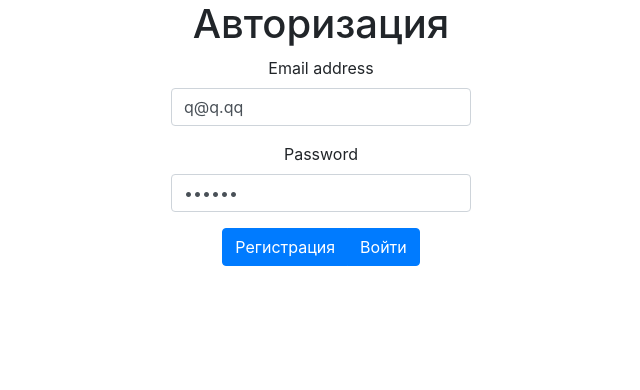
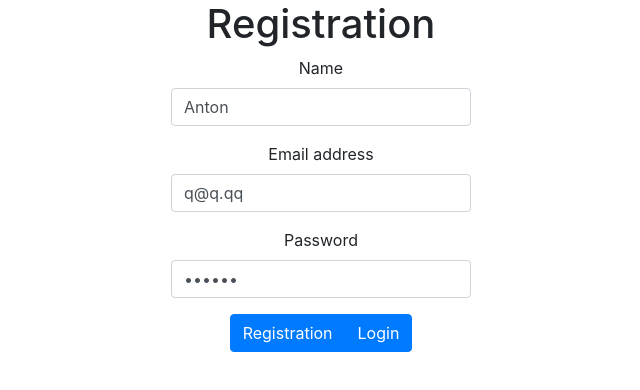
Before and after one commit to Pryadkin/MoviesSearchWithAuth_React_Redux_NodeJs, a React (Create React App) app in the folder client/: page / in a window 1280 px wide. Shown: the top 390 px of the page, without its empty margins (319-959 px from the left). Built offline with nearby package versions, Linux system fonts and the light colour scheme.

Commit message:
create Login and Registration components, add input name in form

```diff
--- a/client/src/pages/AuthPage.js
+++ /dev/null
@@ -1,98 +0,0 @@
-import React, { useState, useEffect, useContext } from 'react';
-import { useHttp } from '../hooks/http.hook';
-import { useMessage } from '../hooks/message.hook';
-import { AuthContext } from '../context/AuthContext';
-
-import Form from 'react-bootstrap/Form';
-import { Button, ButtonGroup } from 'react-bootstrap';
-
-export const AuthPage = () => {
-  const auth = useContext(AuthContext);
-  const message = useMessage();
-  const { loading, request, error, clearError } = useHttp();
-  const [form, setForm] = useState({
-    email: 'q@q.qq', password: 'qqqqqq'
-  })
-
-  useEffect(() => {
-    message(error);
-    clearError()
-  }, [error, useMessage, clearError])
-
-  const changeHandler = event => {
-    setForm({ ...form, [event.target.name]: event.target.value })
-  }
-
-  const registerHandler = async () => {
-    try {
-      const data = await request('http://localhost:5000/api/auth/register', 'POST', { ...form })
-      message(data.message);
-    } catch (err) { }
-  }
-
-  const loginHandler = async () => {
-    try {
-      const data = await request('http://localhost:5000/api/auth/login', 'POST', { ...form })
-      auth.login(data.token, data.userId);
-    } catch (err) { }
-  }
-
-  return (
-    <div className="container">
-      <div className="row">
-        <div className="col">
-          <h1>
-            Авторизация
-          </h1>
-
-          <Form style={{ width: 300, margin: "auto" }}>
-            <Form.Group controlId="email">
-              <Form.Label>Email address</Form.Label>
-              <Form.Control
-                type="email"
-                placeholder="Enter email"
-                name="email"
-                type="text"
-                className="validate"
-                value={form.email}
-                onChange={changeHandler}
-              />
-            </Form.Group>
-
-            <Form.Group controlId="password">
-              <Form.Label>Password</Form.Label>
-              <Form.Control
-                type="password"
-                placeholder="Password"
-                type="password"
-                name="password"
-                className="validate"
-                value={form.password}
-                onChange={changeHandler}
-              />
-            </Form.Group>
-
-            <ButtonGroup>
-              <Button
-                variant="primary"
-                type="submit"
-                onClick={registerHandler}
-                disabled={loading}
-              >
-                Регистрация
-              </Button>
-              <Button
-                variant="primary"
-                type="submit"
-                onClick={loginHandler}
-                disabled={loading}
-              >
-                Войти
-              </Button>
-            </ButtonGroup>
-          </Form>
-        </div>
-      </div>
-    </div>
-  )
-};
--- /dev/null
+++ b/client/src/pages/AuthPage/AuthPage.js
@@ -0,0 +1,79 @@
+import React, { useState, useEffect, useContext } from 'react';
+import { useHttp } from '../../hooks/http.hook';
+import { useMessage } from '../../hooks/message.hook';
+import { AuthContext } from '../../context/AuthContext';
+import Registration from './Registration';
+import Login from './Login';
+
+export const AuthPage = () => {
+  const auth = useContext(AuthContext);
+  const message = useMessage();
+  const { loading, request, error, clearError } = useHttp();
+  const [login, isLogin] = useState(false);
+  const [form, setForm] = useState({
+    name: 'Anton', email: 'q@q.qq', password: 'qqqqqq'
+  });
+
+  useEffect(() => {
+    message(error);
+    clearError();
+  }, [error, useMessage, clearError]);
+
+  const changeHandler = event => {
+    setForm({ ...form, [event.target.name]: event.target.value });
+  };
+
+  const registerHandler = async () => {
+    try {
+      const data = await request('http://localhost:5000/api/auth/register', 'POST', { ...form })
+      message(data.message);
+    } catch (err) { }
+  }
+
+  const loginHandler = async () => {
+    try {
+      const data = await request('http://localhost:5000/api/auth/login', 'POST', { ...form });
+      auth.login(data.token, data.userId);
+    } catch (err) { }
+  };
+
+  return (
+    <div className="container">
+      {
+        login
+          ?
+          <Login
+            email={form.email}
+            password={form.password}
+            changeHandler={changeHandler}
+            registerHandler={registerHandler}
+            loginHandler={loginHandler}
+            loading={loading}
+            isLogin={isLogin}
+          />
+          :
+          <Registration
+            name={form.name}
+            email={form.email}
+            password={form.password}
+            changeHandler={changeHandler}
+            registerHandler={registerHandler}
+            loginHandler={loginHandler}
+            loading={loading}
+            isLogin={isLogin}
+          />
+      }
+
+
+
+
+    </div>
+  )
+};
+
+// name,
+//   email,
+//   password,
+//   changeHandler,
+//   registerHandler,
+//   loading
--- /dev/null
+++ b/client/src/pages/AuthPage/Login.js
@@ -0,0 +1,73 @@
+import React from 'react';
+
+import { Form, Button, ButtonGroup } from 'react-bootstrap';
+
+const Login = ({
+  email,
+  password,
+  changeHandler,
+  loginHandler,
+  loading,
+  isLogin
+}) => {
+
+  const getRegistrationPage = () => {
+    isLogin(false);
+  };
+
+  return (
+    <>
+      <h1>
+        Login
+      </h1>
+
+      <Form style={{ width: 300, margin: "auto" }}>
+        <Form.Group controlId="email">
+          <Form.Label>Email address</Form.Label>
+          <Form.Control
+            type="email"
+            placeholder="Enter email"
+            name="email"
+            type="text"
+            className="validate"
+            value={email}
+            onChange={changeHandler}
+          />
+        </Form.Group>
+
+        <Form.Group controlId="password">
+          <Form.Label>Password</Form.Label>
+          <Form.Control
+            type="password"
+            placeholder="Password"
+            type="password"
+            name="password"
+            className="validate"
+            value={password}
+            onChange={changeHandler}
+          />
+        </Form.Group>
+
+        <ButtonGroup>
+          <Button
+            variant="primary"
+            type="submit"
+            onClick={getRegistrationPage}
+          >
+            Регистрация
+          </Button>
+          <Button
+            variant="primary"
+            type="submit"
+            onClick={loginHandler}
+            disabled={loading}
+          >
+            Войти
+          </Button>
+        </ButtonGroup>
+      </Form>
+    </>
+  )
+}
+
+export default Login;
--- /dev/null
+++ b/client/src/pages/AuthPage/Registration.js
@@ -0,0 +1,87 @@
+import React from 'react';
+
+import { Form, Button, ButtonGroup } from 'react-bootstrap';
+
+const Registration = ({
+  name,
+  email,
+  password,
+  changeHandler,
+  registerHandler,
+  loading,
+  isLogin
+}) => {
+
+  const getLoginPage = () => {
+    isLogin(true);
+  };
+
+  return (
+    <>
+      <h1>
+        Registration
+      </h1>
+
+      <Form style={{ width: 300, margin: "auto" }}>
+        <Form.Group controlId="email">
+          <Form.Label>Name</Form.Label>
+          <Form.Control
+            type="Name"
+            placeholder="Enter name"
+            name="Name"
+            type="text"
+            className="validate"
+            value={name}
+            onChange={changeHandler}
+          />
+        </Form.Group>
+
+        <Form.Group controlId="email">
+          <Form.Label>Email address</Form.Label>
+          <Form.Control
+            type="email"
+            placeholder="Enter email"
+            name="email"
+            type="text"
+            className="validate"
+            value={email}
+            onChange={changeHandler}
+          />
+        </Form.Group>
+
+        <Form.Group controlId="password">
+          <Form.Label>Password</Form.Label>
+          <Form.Control
+            type="password"
+            placeholder="Password"
+            type="password"
+            name="password"
+            className="validate"
+            value={password}
+            onChange={changeHandler}
+          />
+        </Form.Group>
+
+        <ButtonGroup>
+          <Button
+            variant="primary"
+            type="submit"
+            onClick={registerHandler}
+            disabled={loading}
+          >
+            Registration
+          </Button>
+          <Button
+            variant="primary"
+            type="submit"
+            onClick={getLoginPage}
+          >
+            Login
+          </Button>
+        </ButtonGroup>
+      </Form>
+    </>
+  )
+}
+
+export default Registration;
--- a/client/src/routes.js
+++ b/client/src/routes.js
@@ -2,7 +2,7 @@ import React from 'react';
 import { Switch, Route, Redirect } from 'react-router-dom';
 import { ProfilePage } from './pages/ProfilePage';
 import { SearchFilms } from './pages/SearchFilms';
-import { AuthPage } from './pages/AuthPage';
+import { AuthPage } from './pages/AuthPage/AuthPage';
 
 export const useRoutes = isAuthenticated => {
   if (isAuthenticated) {
```
Also changed, not shown: 2 other files (tests, documents, lock files or other folders).
